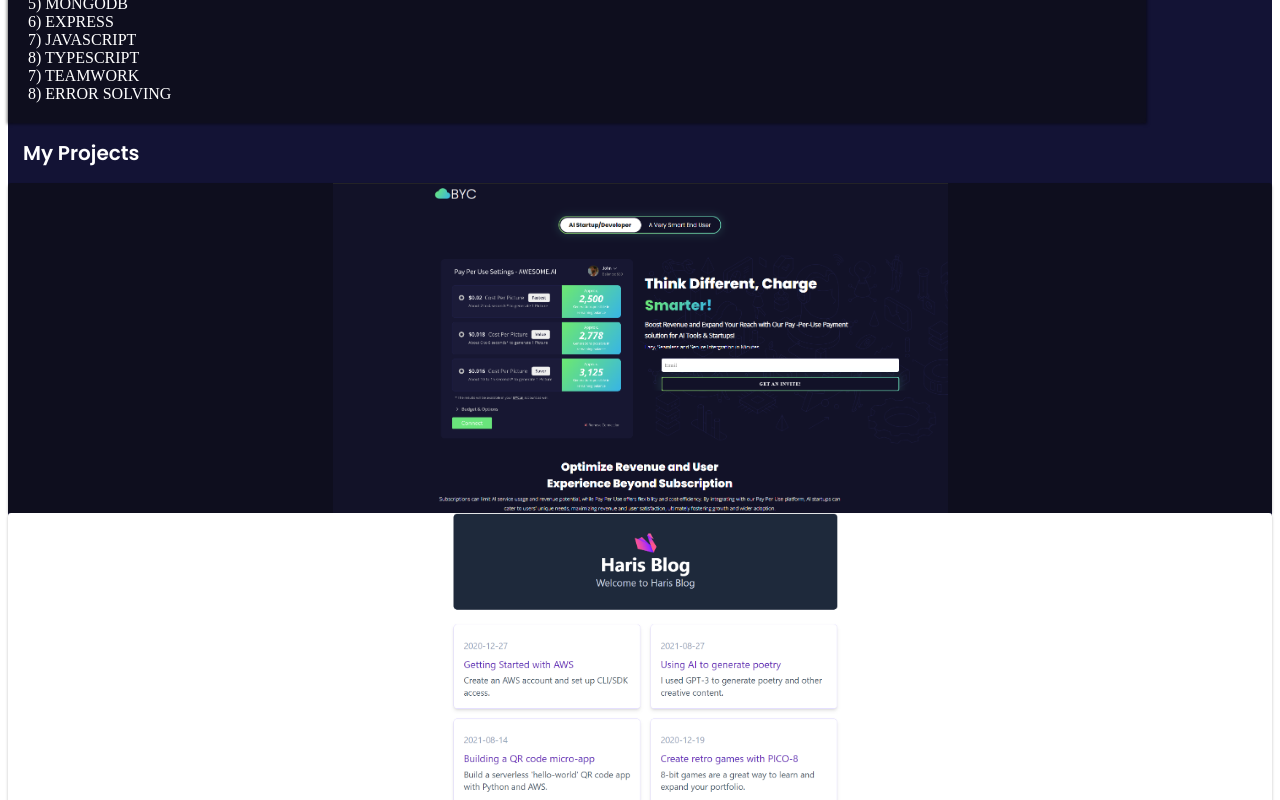
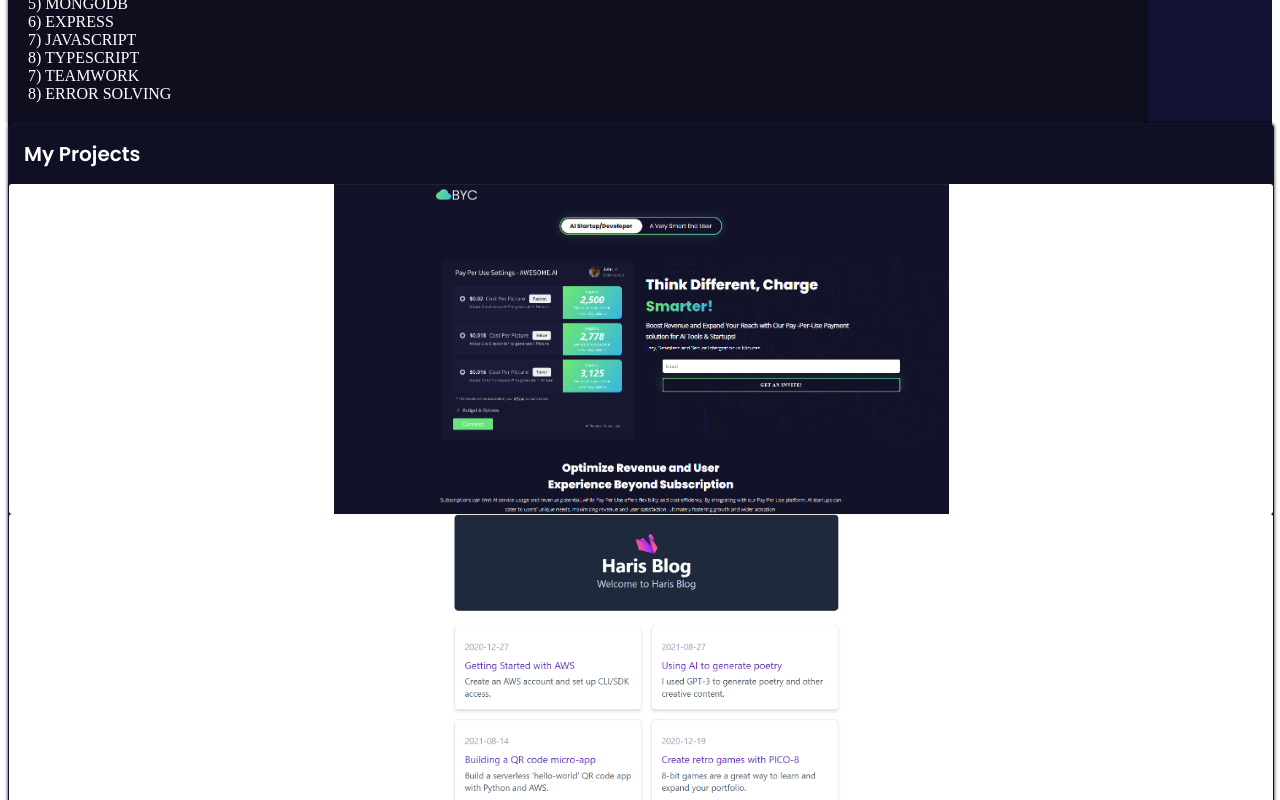
Before and after one commit to Haris007-M/PortFolio, a Next.js app: page / in a window 1280 px wide. Shown: the part 540-1340 px from the top of the page. Built offline with nearby package versions, Linux system fonts and the light colour scheme.

Commit message:
Update Portfolio

```diff
--- a/Components/MainPage.js
+++ b/Components/MainPage.js
@@ -78,7 +78,8 @@
 
             <div className="row mt-5">
               <div className="col-12">
-                <h1 className="card-title">My Projects</h1>
+              <div className="cardprojects">
+                 <h1 className="card-title">My Projects</h1>
                 <div class="container" id="container">
                   <div className="row">
                     <div className="col-lg-4 col-12">
@@ -105,12 +106,13 @@
                   </div>
                 </div>
               </div>
+
+              </div>
             </div>
             <div className="row mt-5">
               <div className="col-lg-12 col-12">
-                <h1 className="card-title">About Me</h1>
-
                 <div class="cardabout">
+                  <h1 className="card-title">About Me</h1>
                   <div className="row my-3">
                     <div className="col-12">
                       <div class="img"></div>
--- a/styles/globals.css
+++ b/styles/globals.css
@@ -190,11 +190,21 @@
 
 
 /* ____________________________________Card Project css__________________________________________________ */
-
+.cardprojects{
+  width: 100%;
+  padding-bottom: 50px;
+  background: #101024;
+  justify-content: center;
+  align-items: center;
+  box-shadow: 0px 0px 3px 1px #00000088;
+  cursor: pointer;
+  border: 1px solid #131335;
+  border-radius: 5px;
+}
 
 .cards {
   /* margin: 2%; */
-  background: #0e0e1e;
+  background: #ffffff;
   width: 100%;
   height: 300px;
   box-shadow: 0 2px 3px 0px rgba(0, 0, 0, 0.25);
```
